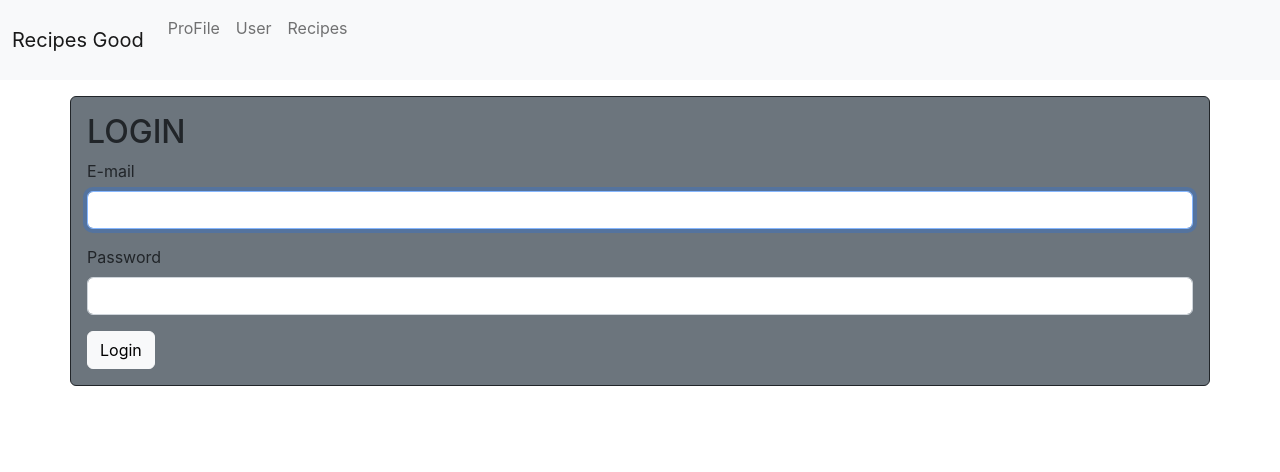
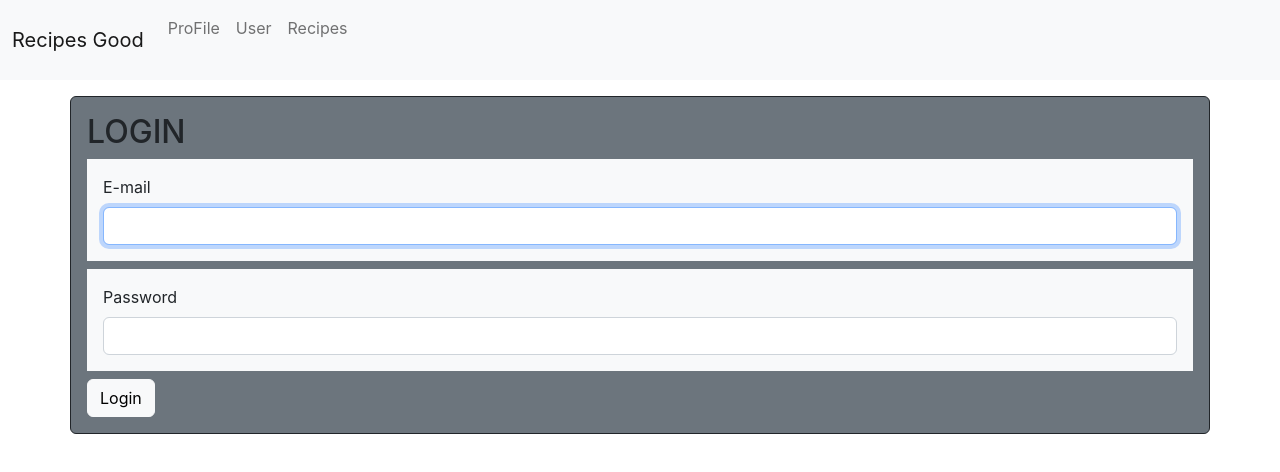
Before and after one commit to fabiolpgomes/recipes-client, a React (Create React App) app: page /login in a window 1280 px wide. Shown: the top 472 px of the page. Built offline with nearby package versions, Linux system fonts and the light colour scheme.

Commit message:
Color BTN

```diff
--- a/src/components/LoginForm/index.js
+++ b/src/components/LoginForm/index.js
@@ -41,7 +41,7 @@ function LoginForm() {
   return (
     <>
       <form onSubmit={handleSubmit}>
-        <div className="mb-3">
+        <div className="p-3 mb-2 bg-light text-dark">
           <label className="form-label" htmlFor="email">
             E-mail
           </label>
@@ -57,7 +57,7 @@ function LoginForm() {
           />
         </div>
 
-        <div className="mb-3">
+        <div className="p-3 mb-2 bg-light text-dark">
           <label className="form-label" htmlFor="password">
             Password
           </label>
```
